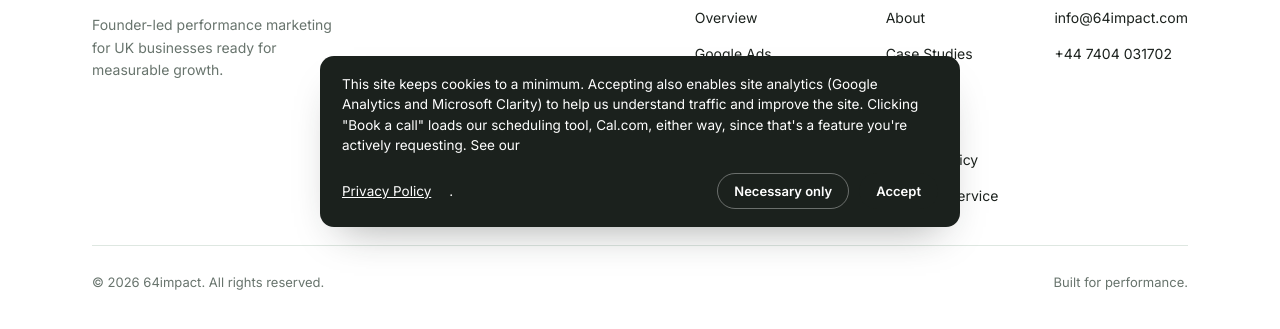
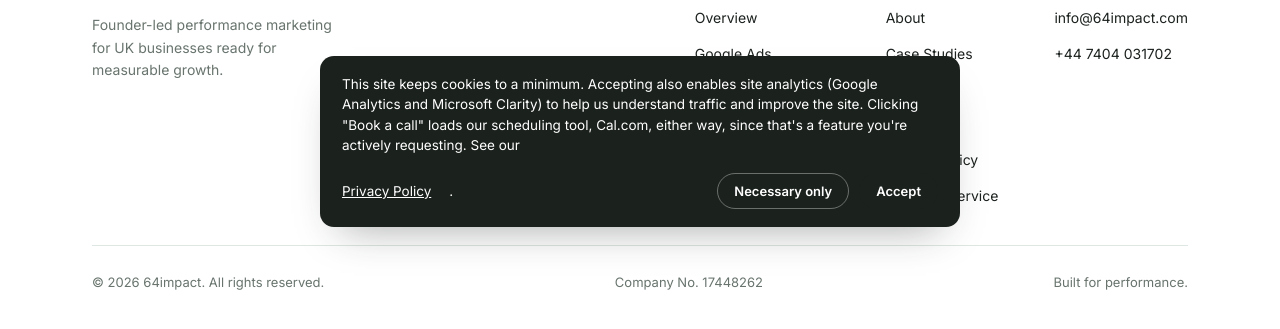
Before and after one commit to jagyei1/64impact-website, a plain HTML site: page 404.html in a window 1280 px wide. Shown: the part 553-882 px from the top of the page. Drawn offline with Linux system fonts and the light colour scheme.

Commit message:
Add company registration number to site footer
Co-Authored-By: Claude Sonnet 5 <noreply@anthropic.com>
Claude-Session: https://claude.ai/code/session_01VFCcvYptm6Ao3UXBH7TbxX

```diff
--- a/404.html
+++ b/404.html
@@ -97,6 +97,7 @@
     </div>
     <div class="foot-bottom">
       <span>© 2026 64impact. All rights reserved.</span>
+      <span>Company No. 17448262</span>
       <span>Built for performance.</span>
     </div>
   </div>
```
Also changed, not shown: about.html (+1 -0 lines), analytics-tracking.html (+1 -0 lines), case-studies.html (+1 -0 lines), contact.html (+1 -0 lines), google-ads.html (+1 -0 lines), index.html (+1 -0 lines), insights.html (+1 -0 lines), insights/conversion-tracking-accuracy.html (+1 -0 lines), insights/five-signs-google-ads-wasting-budget.html (+1 -0 lines), insights/paid-ads-budget-uk-business.html (+1 -0 lines), insights/search-vs-performance-max.html (+1 -0 lines), insights/then-now-how-action-framework.html (+1 -0 lines), insights/when-to-refresh-ad-creative.html (+1 -0 lines), meta-ads.html (+1 -0 lines), 4 more files.
